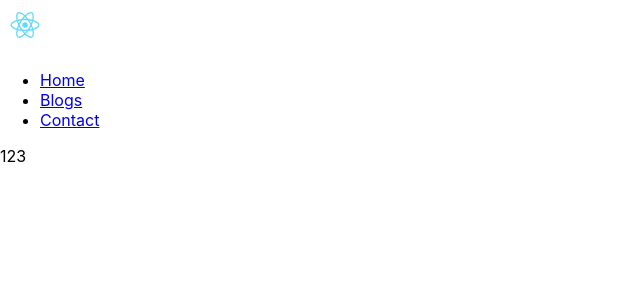
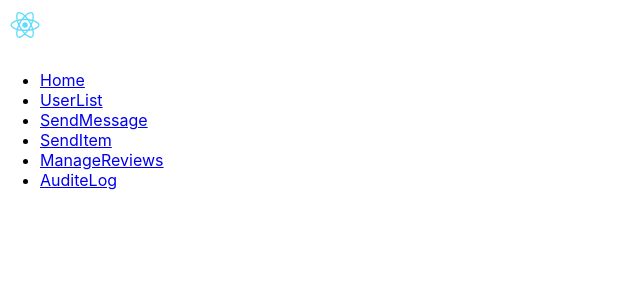
Before and after one commit to z0r0v/sc-test, a React (Create React App) app: page / in a window 1280 px wide. Shown: the top 300 px of the page, without its empty margins (0-640 px from the left). Built offline with nearby package versions, Linux system fonts and the light colour scheme.

Commit message:
### Fixed: pages router

```diff
--- a/src/App.tsx
+++ b/src/App.tsx
@@ -19,11 +19,11 @@ function App() {
         <BrowserRouter>
           <Routes>
             <Route path="/" element={<Layout />}>
-              <Route index element={<SendMessage />} />
-              <Route index element={<SendItem />} />
-              <Route index element={<ManageReviews />} />
-              <Route index element={<UserList />} />
-              <Route index element={<AuditeLog />} />
+              <Route path="SendMessage" index element={<SendMessage />} />
+              <Route path="SendItem" index element={<SendItem />} />
+              <Route path="ManageReviews" index element={<ManageReviews />} />
+              <Route path="UserList" index element={<UserList />} />
+              <Route path="AuditeLog" index element={<AuditeLog />} />
             </Route>
           </Routes>
         </BrowserRouter>
--- a/src/components/Layout.tsx
+++ b/src/components/Layout.tsx
@@ -1,5 +1,4 @@
 import { Outlet, Link } from "react-router-dom";
-
 const Layout = (): JSX.Element => {
   return (
     <>
@@ -9,10 +8,19 @@ const Layout = (): JSX.Element => {
             <Link to="/">Home</Link>
           </li>
           <li>
-            <Link to="/blogs">Blogs</Link>
+            <Link to="/UserList">UserList</Link>
           </li>
           <li>
-            <Link to="/contact">Contact</Link>
+            <Link to="/SendMessage">SendMessage</Link>
+          </li>
+          <li>
+            <Link to="/SendItem">SendItem</Link>
+          </li>
+          <li>
+            <Link to="/ManageReviews">ManageReviews</Link>
+          </li>
+          <li>
+            <Link to="/AuditeLog">AuditeLog</Link>
           </li>
         </ul>
       </nav>
--- a/src/components/pages/AuditeLog/AuditeLog.tsx
+++ b/src/components/pages/AuditeLog/AuditeLog.tsx
@@ -1,3 +1,7 @@
-export default function AuditeLog() {
-  return <div>123</div>;
+import React from "react";
+
+export default class AuditeLog extends React.Component {
+  render(){
+    return <div>AuditeLog</div>
+  }
 }
--- a/src/components/pages/ManageReviews/ManageReviews.tsx
+++ b/src/components/pages/ManageReviews/ManageReviews.tsx
@@ -1,3 +1,7 @@
-export default function ManageReviews() {
-  return <div>123</div>;
+import React from "react";
+
+export default class ManageReviews extends React.Component {
+  render() {
+    return  <div>ManageReviews</div>;
+  }
 }
--- a/src/components/pages/SendItem/SendItem.tsx
+++ b/src/components/pages/SendItem/SendItem.tsx
@@ -1,3 +1,8 @@
-export default function SendItem() {
-  return <div>123</div>;
+import React from "react";
+
+export default class SendItem extends React.Component {
+  render() {
+    return <div>SendItem</div>;
+  }
+
 }
--- a/src/components/pages/SendMessage/SendMessage.tsx
+++ b/src/components/pages/SendMessage/SendMessage.tsx
@@ -1,3 +1,7 @@
-export default function SendMessage() {
-  return <div>123</div>;
+import React from "react";
+
+export default class SendMessage extends React.Component {
+ render() {
+   return <div>SendMessage</div>;
+ }
 }
--- a/src/components/pages/UserList/UserList.tsx
+++ b/src/components/pages/UserList/UserList.tsx
@@ -1,3 +1,7 @@
-export default function UserList() {
-  return <div>123</div>;
+import React from "react";
+
+export default class UserList extends React.Component {
+  render() {
+    return <div><p>UserList</p></div>;
+  }
 }
```
